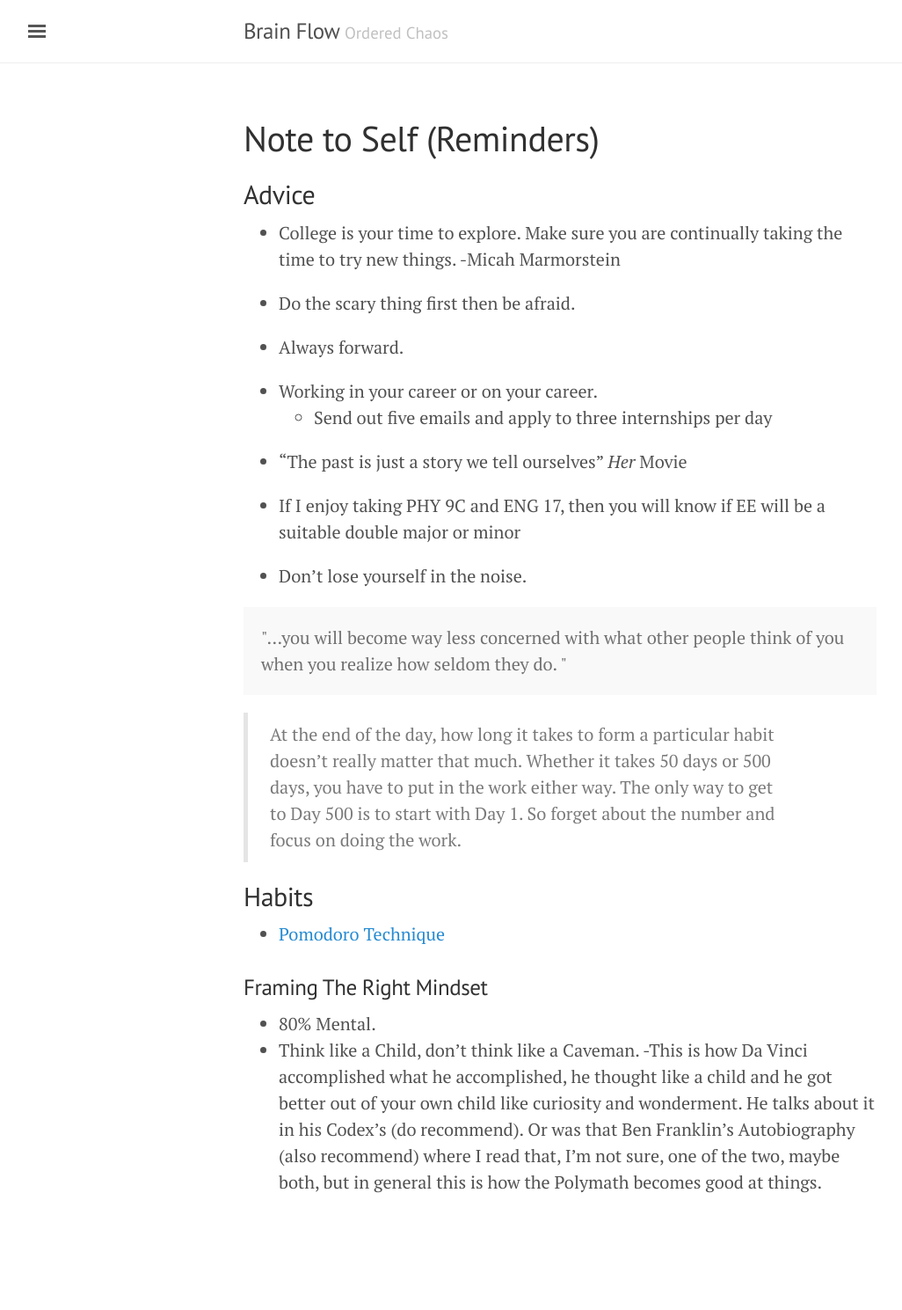
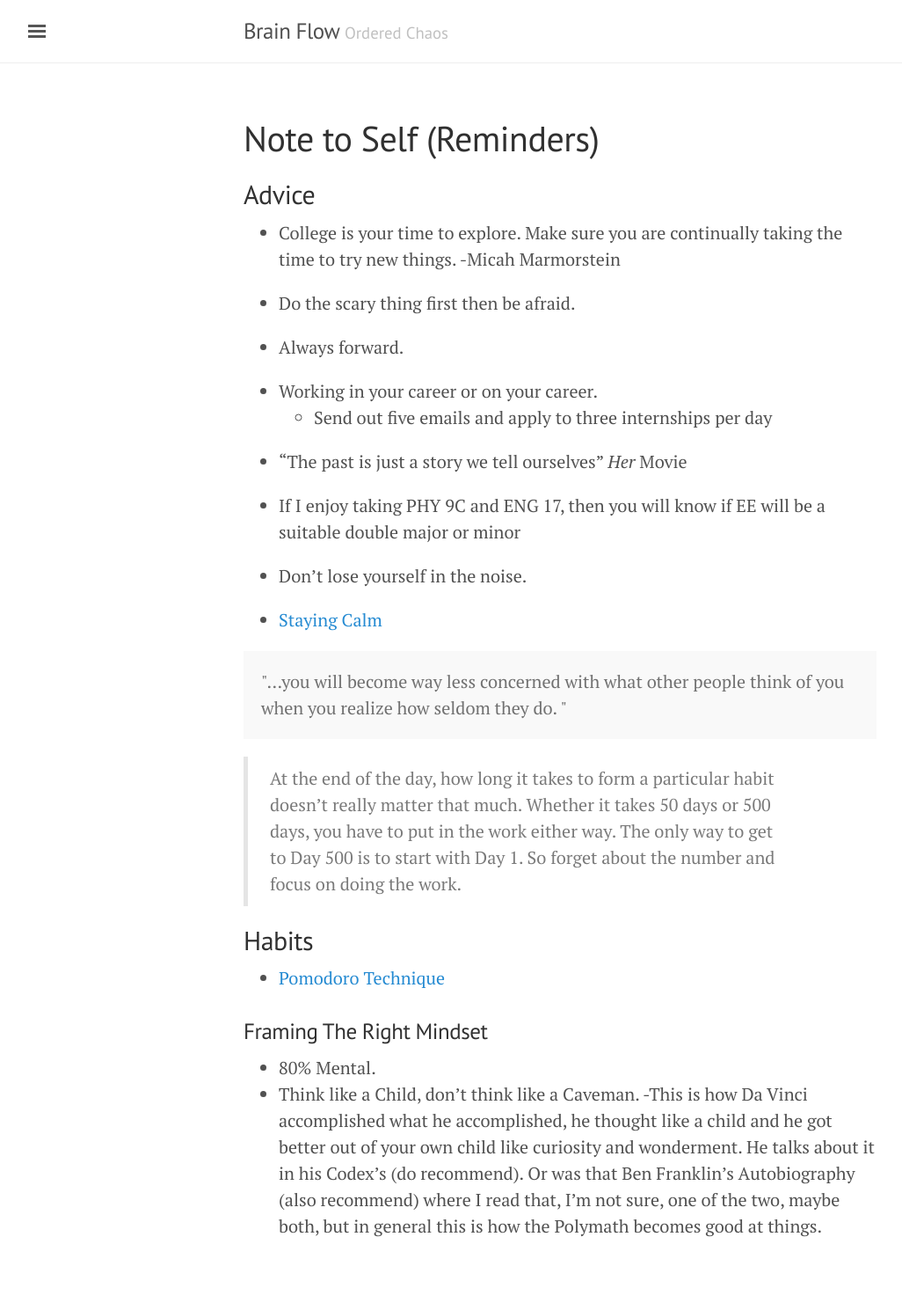
Before and after one commit to bjchia/bjchia.github.io, a Jekyll site: the page built from notetoself.md, in a window 1280 px wide. Shown: the whole page at 88% size, without its empty margins (3-1029 px from the left). Built offline with Jekyll 4.4.1, drawn with Linux system fonts in a browser that asks for light colours; before the commit the page ends 1439 px from its top, so only the background shows below that.

Commit message:
Update notetoself.md

```diff
--- a/notetoself.md
+++ b/notetoself.md
@@ -19,6 +19,8 @@ title: Note to Self (Reminders)
 
 * Don't lose yourself in the noise.
 
+* [Staying Calm](https://www.linkedin.com/pulse/20140805002649-50578967-how-successful-people-stay-calm/?trk=tod-posts-postall-ptlt&trk=tod-posts-postall-ptlt)
+
 
 <p class="message">
   "...you will become way less concerned with what other people think of you when you realize how seldom they do. "
```
